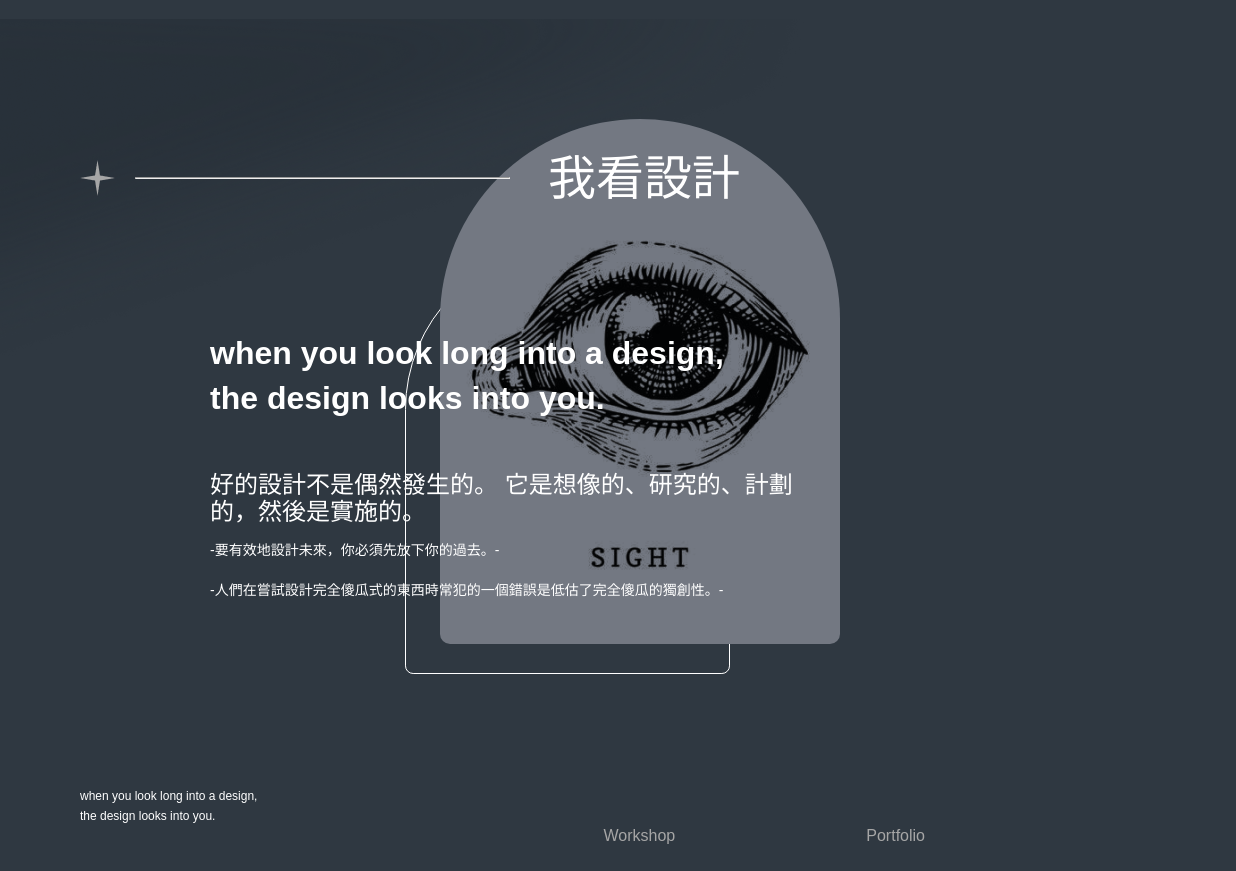
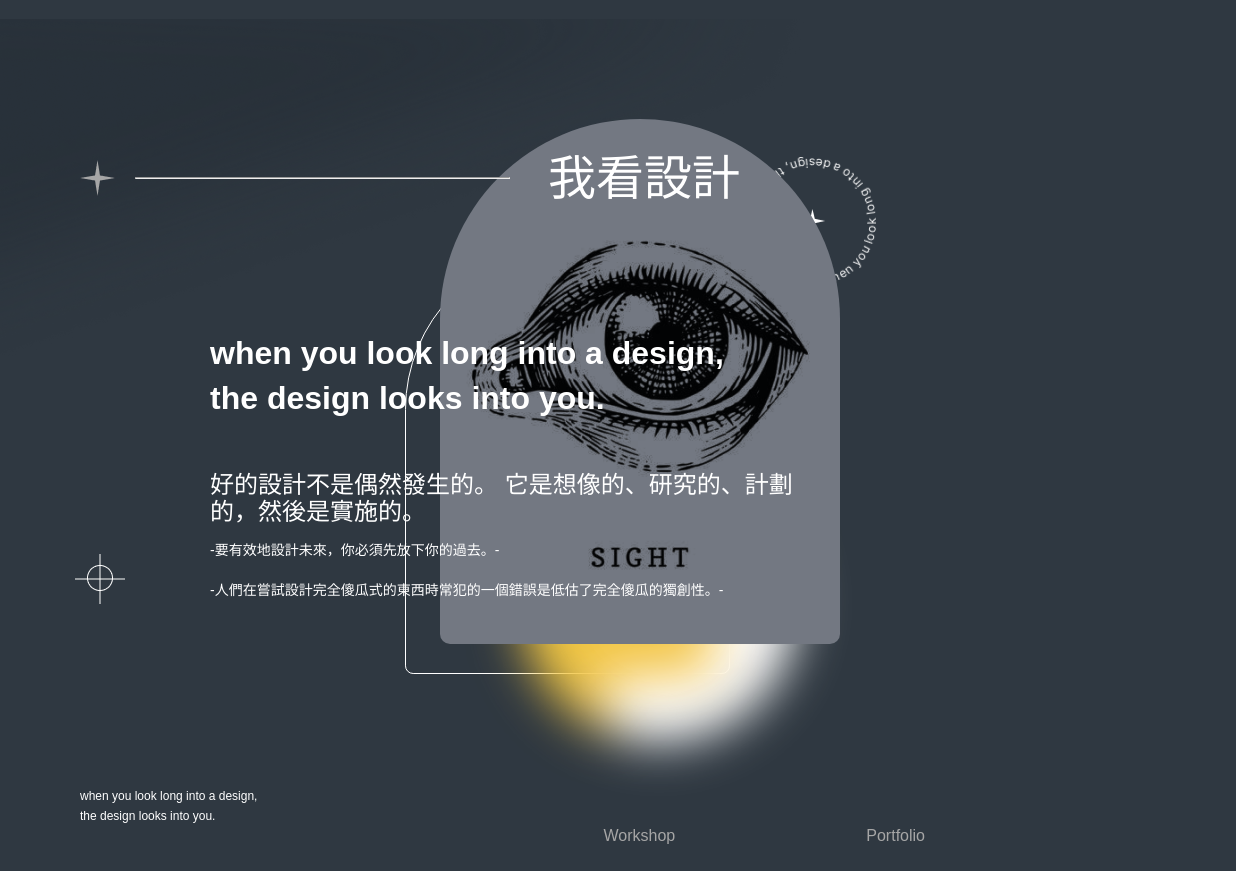
Before and after one commit to HEKEPOIU/midtest, a plain HTML site: page index.html in a window 1280 px wide. Shown: the part 81-952 px from the top of the page, 0-1236 px from the left. Drawn offline with Linux system fonts and the light colour scheme; the site is published under a folder, as on GitHub Pages, so addresses that start at the root find nothing; a web font is replaced by a local one.

Commit message:
fix path

```diff
--- a/index.html
+++ b/index.html
@@ -42,14 +42,14 @@
                             </div>
                         </div>
                     </div>
-                    <img src="/img/AIM.png" alt="" class="main_vision_aim">
+                    <img src="./img/AIM.png" alt="" class="main_vision_aim">
                     <div class="main_vision_piclist">
                         <div class="main_vision_eyes"></div>
                         <div class="main_vision_eyes_rel">
-                            <img src="/img/Star.png" alt="" class="main_vision_eyes_star">
-                            <img src="/img/blur sun.png" alt="" class="main_vision_eyes_blurstar">
+                            <img src="./img/Star.png" alt="" class="main_vision_eyes_star">
+                            <img src="./img/blur sun.png" alt="" class="main_vision_eyes_blurstar">
                         </div>
-                        <img src="/img/Group 66.png" alt="" class="main_vision_cycle">
+                        <img src="./img/Group 66.png" alt="" class="main_vision_cycle">
                         <div class="main_vision_iconlist">
                             <img src="./img/🦆 icon _instagram_.png" alt="" class="main_vision_iconlist_pic icon1">
                             <img src="./img/🦆 icon _facebook_.png" alt="" class="main_vision_iconlist_pic">
```
